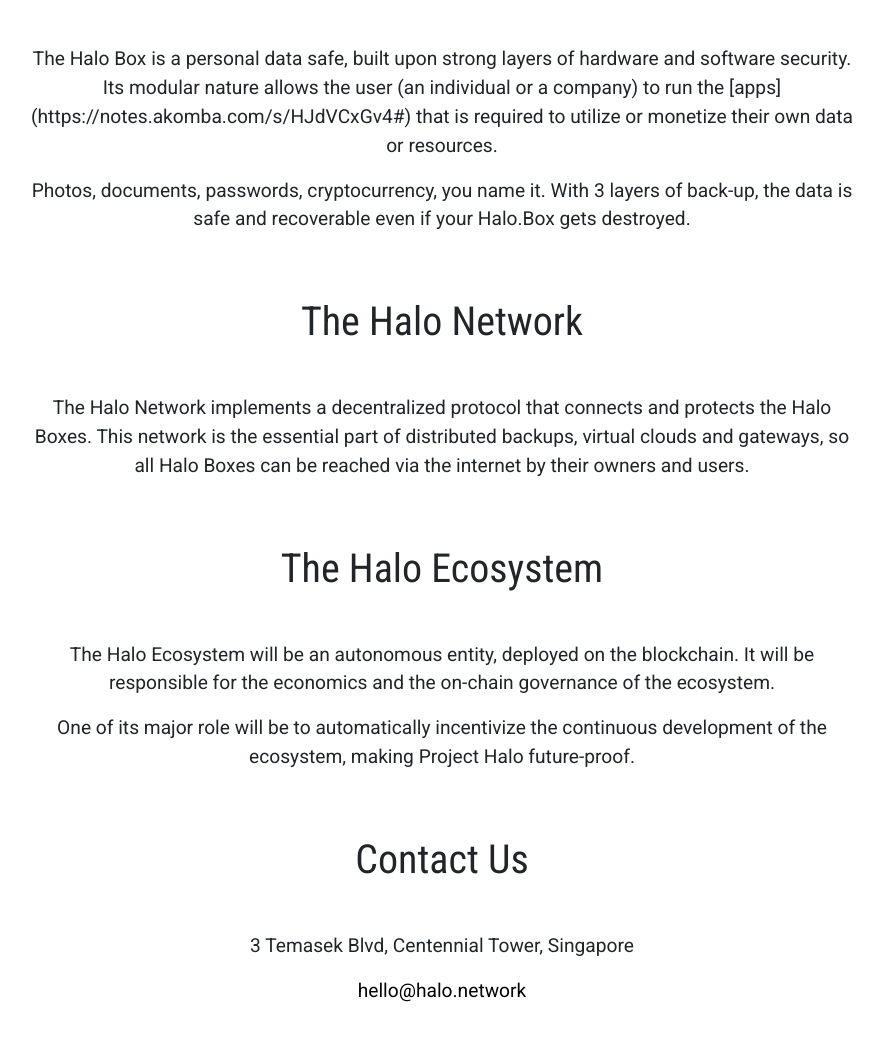
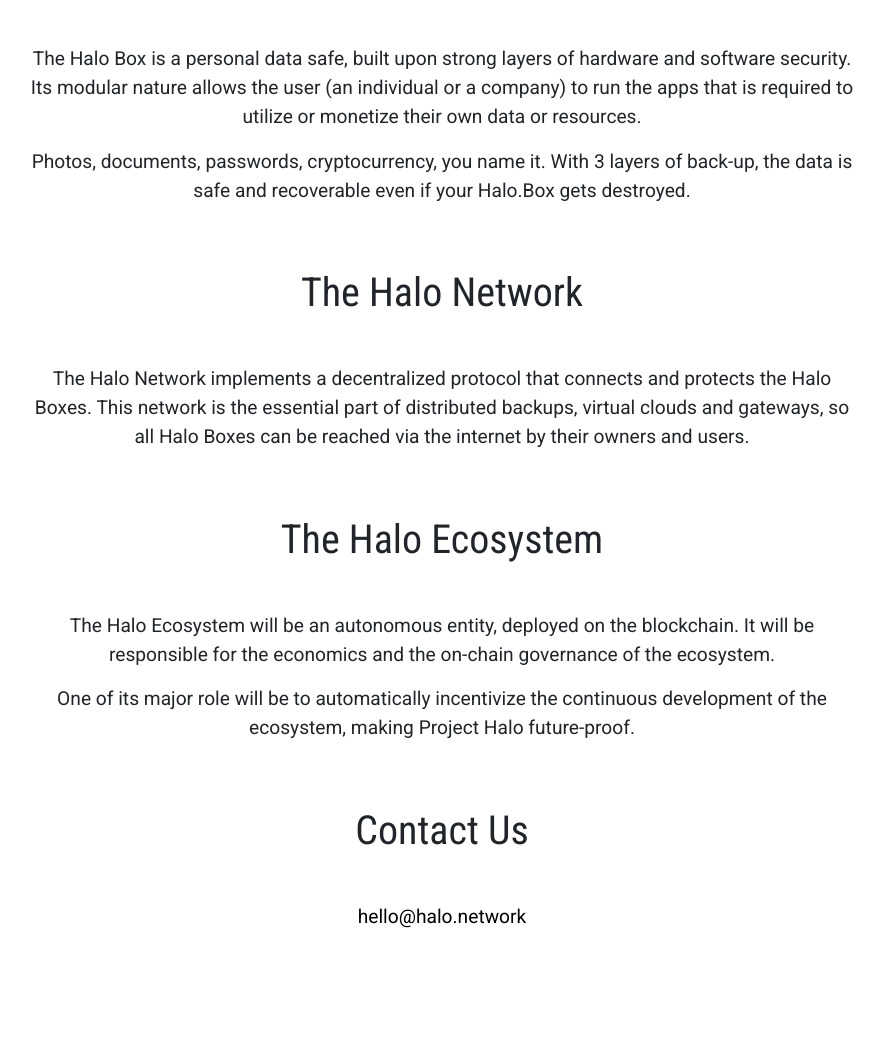
Before and after one commit to halo-network-site/halo-network-site.github.io, a plain HTML site: page index.html in a window 1280 px wide. Shown: the part 1219-2260 px from the top of the page, without its empty margins (198-1082 px from the left). After the commit the page ends 2215 px from the top, so only its background shows below. Drawn offline with nearby package versions, Linux system fonts and the light colour scheme.

Commit message:
fix apps link

```diff
--- a/index.html
+++ b/index.html
@@ -44,7 +44,7 @@
 <div class="row">
 <div class="col-md-8 offset-md-2 text-center">
 <p >
-The Halo Box is a personal data safe, built upon strong layers of hardware and software security. Its modular nature allows the user (an individual or a company) to run the [apps](https://notes.akomba.com/s/HJdVCxGv4#) that is required to utilize or monetize their own data or resources.
+The Halo Box is a personal data safe, built upon strong layers of hardware and software security. Its modular nature allows the user (an individual or a company) to run the <href="https://notes.akomba.com/s/HJdVCxGv4#">apps</href> that is required to utilize or monetize their own data or resources.
 </p>
 <p >
 Photos, documents, passwords, cryptocurrency, you name it. With 3 layers of back-up, the data is safe and recoverable even if your Halo.Box gets destroyed.
@@ -75,7 +75,6 @@
 <h1 class="text-center mb-5 mt-5">Contact Us</h1>
 <div class="row">
 <div class="col-md-8 offset-md-2 text-center mb-5">
-<p>3 Temasek Blvd, Centennial Tower, Singapore</p>
 <p><a href="mailto:hello@halo.network">hello@halo.network</a></p>
 </div>
 </div>
```
